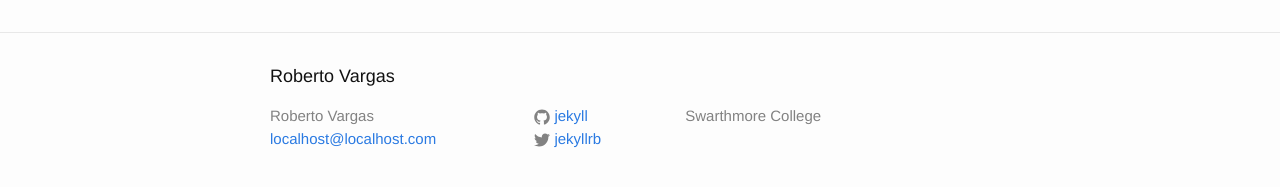
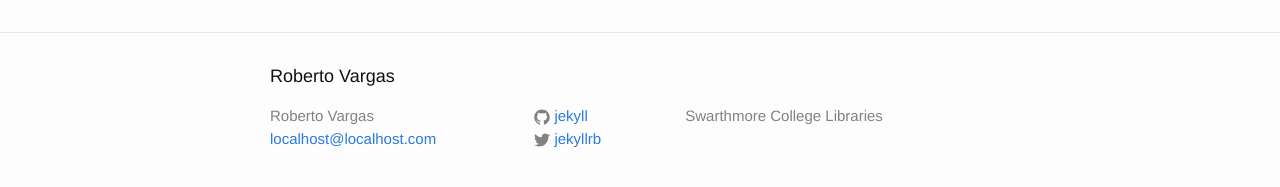
Before and after one commit to betovargas/betovargas.github.io, a Jekyll site: the page built from about.md, in a window 1280 px wide. Shown: the part 318-505 px from the top of the page. Built offline with Jekyll 4.4.1, drawn with Linux system fonts in a browser that asks for light colours.

Commit message:
one more commit

```diff
--- a/_config.yml
+++ b/_config.yml
@@ -2,7 +2,7 @@
 title: Roberto Vargas
 email: localhost@localhost.com
 description: > # this means to ignore newlines until "baseurl:"
-  Swarthmore College
+  Swarthmore College Libraries
 #baseurl: "librarian" # the subpath of your site, e.g. /blog/
 url: "http://betovargas.github.io" # the base hostname & protocol for your site
 twitter_username: jekyllrb
```
Also changed, not shown: 4 other files.
